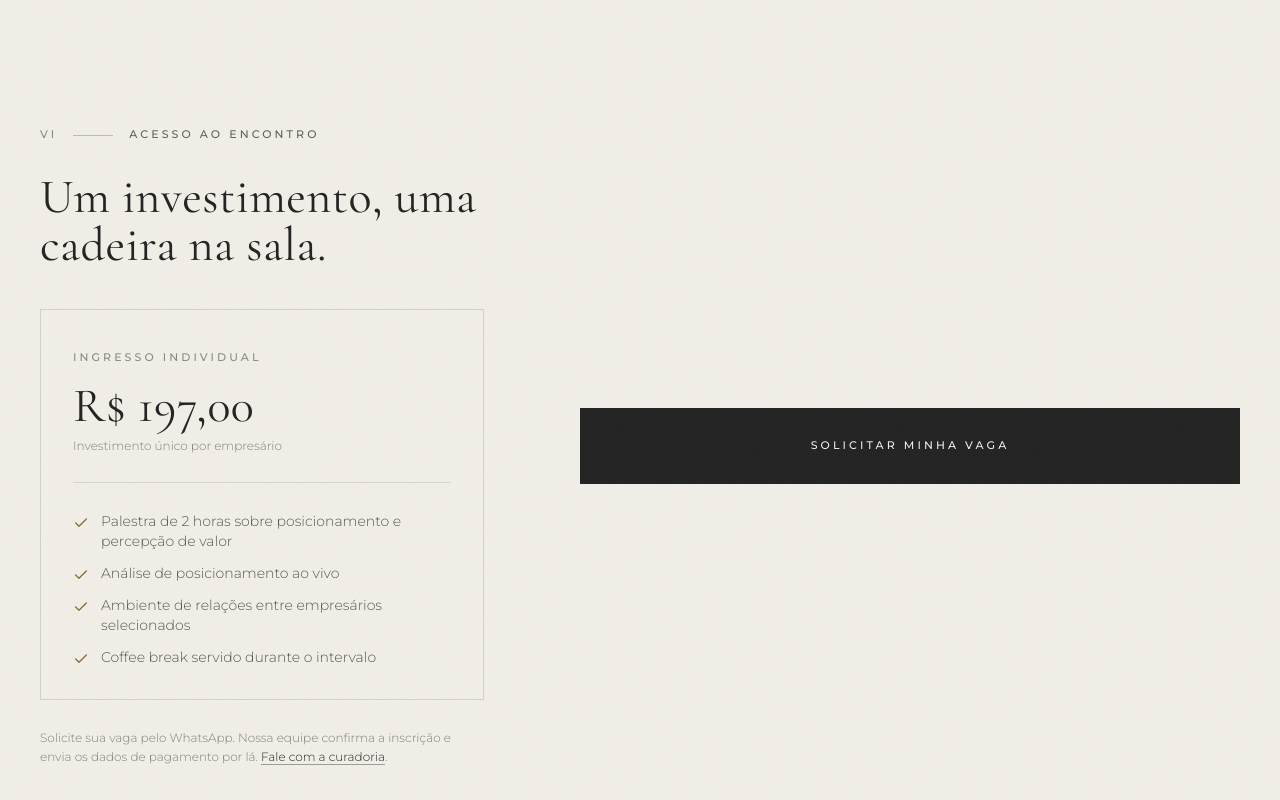
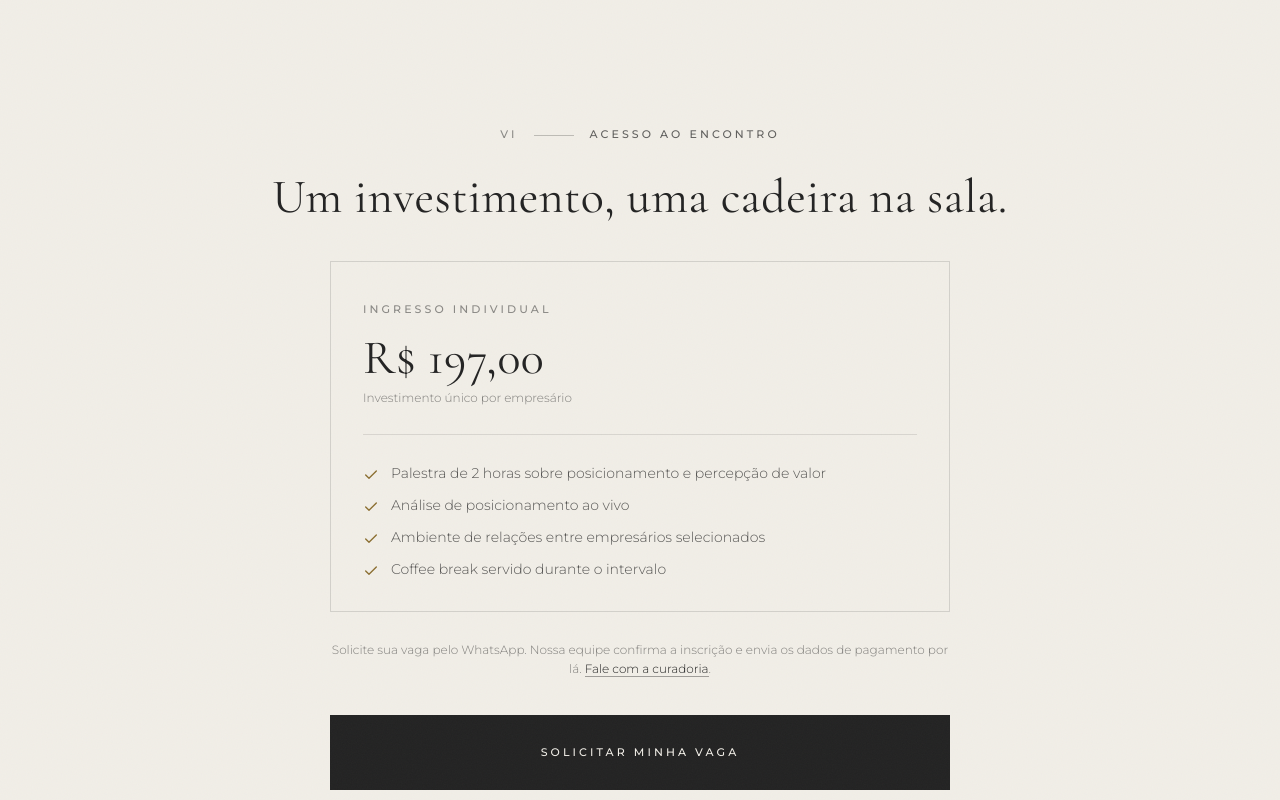
Before and after one commit to Hygorlc/alianca-empreendedora-8813, a React (Vite) app in the folder packages/web/: page / in a window 1280 px wide. Shown: the part 6960-7760 px from the top of the page. Built offline with nearby package versions, Linux system fonts and the light colour scheme.

Commit message:
Center ticket call to action

```diff
--- a/packages/web/src/web/components/sections/ticket.tsx
+++ b/packages/web/src/web/components/sections/ticket.tsx
@@ -13,19 +13,21 @@ const included = [
 export function Ticket() {
   return (
     <section id="inscricao" className="grain relative bg-offwhite px-6 py-24 text-graphite md:px-10 md:py-32">
-      <div className="relative mx-auto grid w-full max-w-[1200px] gap-16 lg:grid-cols-12 lg:gap-24">
-        <div className="lg:col-span-5">
-          <Eyebrow index="VI" tone="graphite">
-            Acesso ao encontro
-          </Eyebrow>
+      <div className="relative mx-auto w-full max-w-[760px]">
+        <div>
+          <div className="flex justify-center">
+            <Eyebrow index="VI" tone="graphite">
+              Acesso ao encontro
+            </Eyebrow>
+          </div>
           <Reveal delay={80}>
-            <h2 className="display mt-7 text-4xl md:text-5xl">
+            <h2 className="display mt-7 text-center text-4xl md:text-5xl">
               Um investimento, uma cadeira na sala.
             </h2>
           </Reveal>
 
           <Reveal delay={140}>
-            <div className="mt-10 border border-graphite/15 p-8">
+            <div className="mx-auto mt-10 max-w-[620px] border border-graphite/15 p-8 text-left">
               <span className="label-xs text-graphite/50">Ingresso individual</span>
               <p className="display mt-3 text-5xl text-graphite">{EVENT.price}</p>
               <p className="mt-2 text-xs text-graphite/55">{EVENT.priceNote}</p>
@@ -42,7 +44,7 @@ export function Ticket() {
           </Reveal>
 
           <Reveal delay={200}>
-            <p className="mt-7 text-xs leading-relaxed text-graphite/55">
+            <p className="mx-auto mt-7 max-w-[620px] text-center text-xs leading-relaxed text-graphite/55">
               Solicite sua vaga pelo WhatsApp. Nossa equipe confirma a inscrição e envia os dados
               de pagamento por lá.{" "}
               <a
@@ -58,12 +60,12 @@ export function Ticket() {
           </Reveal>
         </div>
 
-        <Reveal delay={160} className="flex items-center lg:col-span-7">
+        <Reveal delay={160} className="mt-9 flex justify-center">
           <a
             href={whatsappLink}
             target="_blank"
             rel="noopener noreferrer"
-            className="label-xs flex w-full items-center justify-center bg-graphite px-8 py-6 text-offwhite transition-colors hover:bg-black md:py-7"
+            className="label-xs flex w-full max-w-[620px] items-center justify-center bg-graphite px-8 py-6 text-offwhite transition-colors hover:bg-black md:py-7"
           >
             Solicitar minha vaga
           </a>
```
